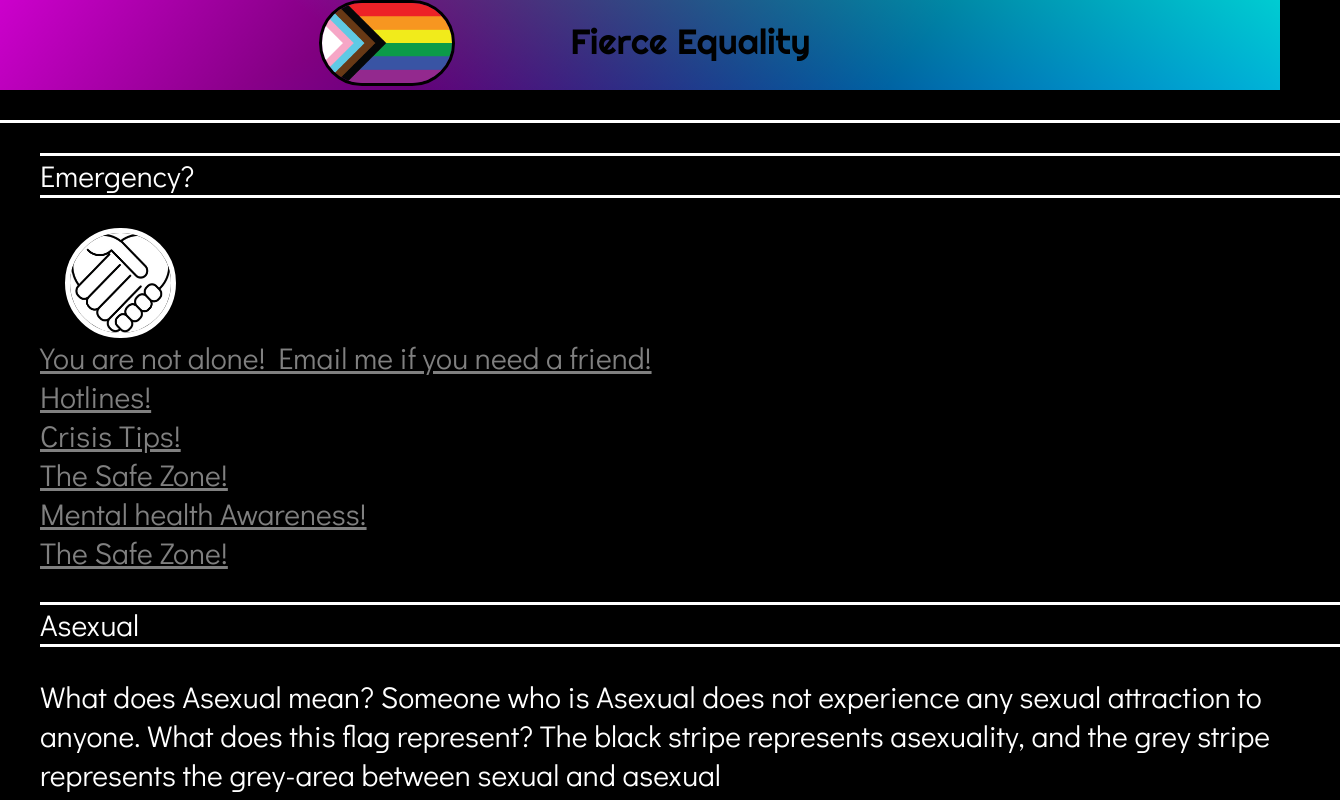
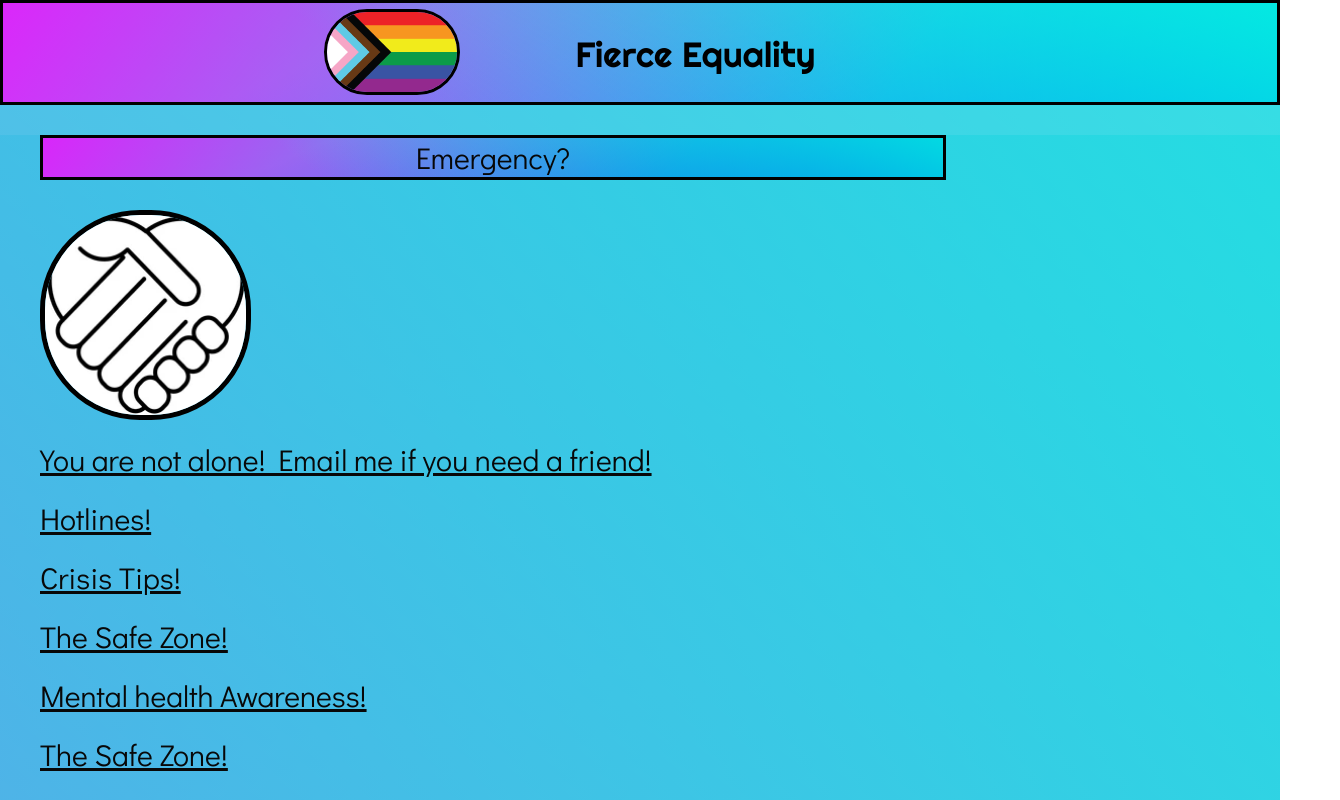
Before and after one commit to sulledy221/FierceEquality2.0, a React (Create React App) app: page / in a window 1280 px wide. Shown: the top 800 px of the page, 1340 px wide, since content can reach past the window. Built offline with nearby package versions, Linux system fonts and the light colour scheme.

Commit message:
all done

```diff
--- a/src/components/Flags.jsx
+++ b/src/components/Flags.jsx
@@ -3,7 +3,7 @@ import { flagData } from "./flagdata";
 export default function Flags() {
   const renderFlags = flagData.map((item) => (
     <li key={item.alt}>
-      <p className="list-flag">{item.title}</p>
+      <p className="list-flag margin">{item.title}</p>
       <p>{item.desc}</p>
       <img src={item.src} alt={item.alt} className="img-flag" />
       <div>
--- a/src/components/all.css
+++ b/src/components/all.css
@@ -3,10 +3,16 @@
 body {
   padding: 0;
   margin: 0;
+  background: linear-gradient(
+      217deg,
+      rgba(0, 255, 221, 0.8),
+      rgba(255, 0, 0, 0) 70.71%
+    ),
+    linear-gradient(127deg, rgba(255, 0, 255, 0.8), rgba(0, 255, 0, 0) 70.71%),
+    linear-gradient(336deg, rgba(0, 102, 255, 0.8), rgba(0, 0, 255, 0) 70.71%);
 }
 
 * {
-  background-color: rgb(0, 0, 0);
   font-family: "Didact Gothic", sans-serif;
   font-size: 30px;
 }
@@ -16,20 +22,44 @@ body {
 .link {
   color: rgb(0, 0, 0);
   background-color: rgba(0, 0, 0, 0);
-  margin-right: 75px;
+  margin-right: 70px;
   font-size: 35px;
   font-family: "Righteous", cursive;
   list-style-type: none;
   text-decoration: none;
-  margin-top: 20px;
+  margin-top: 30px;
   height: 0px;
 }
 
 .link-div {
   background-color: rgb(255, 104, 104);
-  height: 90px;
   display: flex;
   justify-content: center;
+  background: linear-gradient(
+      217deg,
+      rgba(0, 255, 221, 0.8),
+      rgba(255, 0, 0, 0) 70.71%
+    ),
+    linear-gradient(127deg, rgba(255, 0, 255, 0.8), rgba(0, 255, 0, 0) 70.71%),
+    linear-gradient(336deg, rgba(0, 102, 255, 0.8), rgba(0, 0, 255, 0) 70.71%);
+  height: 99px;
+  border: 3px solid black;
+}
+
+.img-flag {
+  height: 200px;
+  display: flex;
+  margin-top: 30px;
+  /* margin-left: 25px; */
+  border: 5px solid black;
+  border-radius: 100px;
+  align-items: center;
+}
+
+.list-flag {
+  margin-bottom: 0;
+  color: rgb(7, 7, 7);
+  list-style-type: none;
   background: linear-gradient(
       217deg,
       rgba(0, 255, 221, 0.8),
@@ -39,27 +69,10 @@ body {
     linear-gradient(336deg, rgba(0, 0, 255, 0.8), rgba(0, 0, 255, 0) 70.71%);
 }
 
-.img-flag {
-  height: 100px;
-  display: flex;
-  margin-top: 30px;
-  margin-left: 25px;
-  border: 5px solid;
-  border-radius: 100px;
-  align-items: center;
-}
-
-.list-flag {
-  color: white;
-  list-style-type: none;
-  border-bottom: 3px solid;
-  border-top: 3px solid;
-  width: 1300px;
-}
-
 .nav-img {
   height: 80px;
   display: flex;
+  margin-top: 6px;
   margin-right: 115px;
   border: 3px solid;
   border-radius: 100px;
@@ -68,5 +81,15 @@ body {
 .resource-link {
   display: flex;
   margin-right: 45px;
-  color: grey;
+  color: rgb(8, 8, 8);
+  margin-top: 20px;
+  /* margin-bottom: 20px; */
 }
+
+.margin {
+  border: 3px solid black;
+  border-radius: 3px solid black;
+  width: 900px;
+  display: flex;
+  justify-content: center;
+}
```
